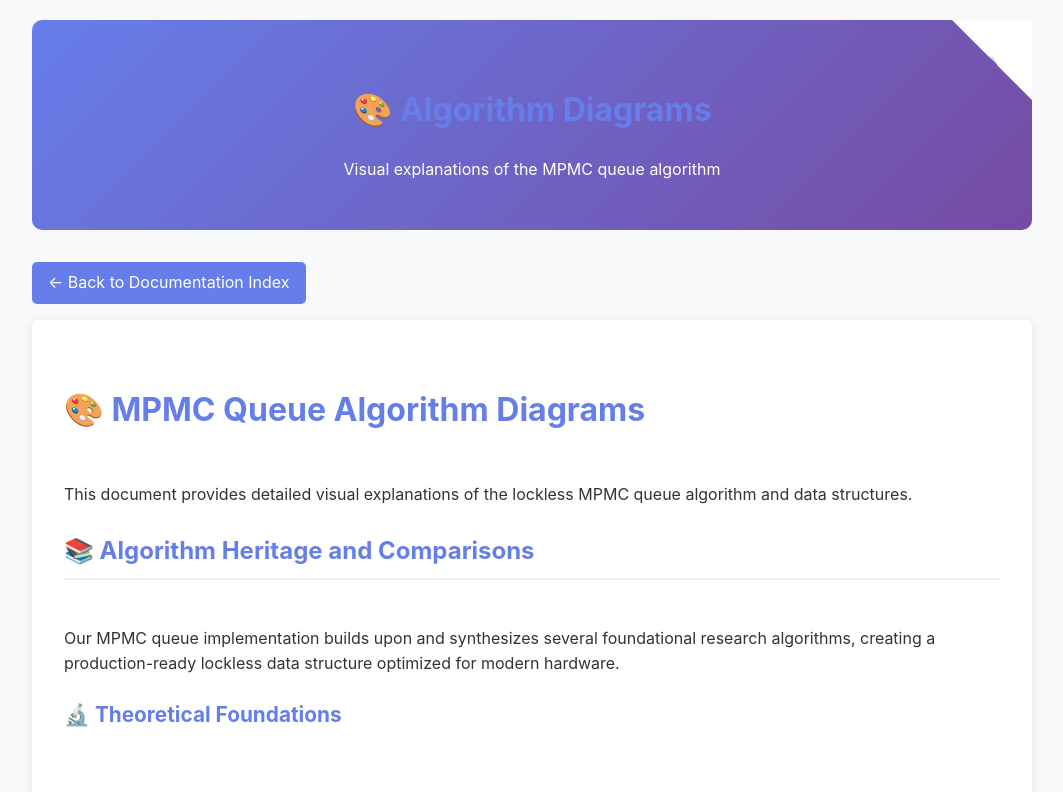
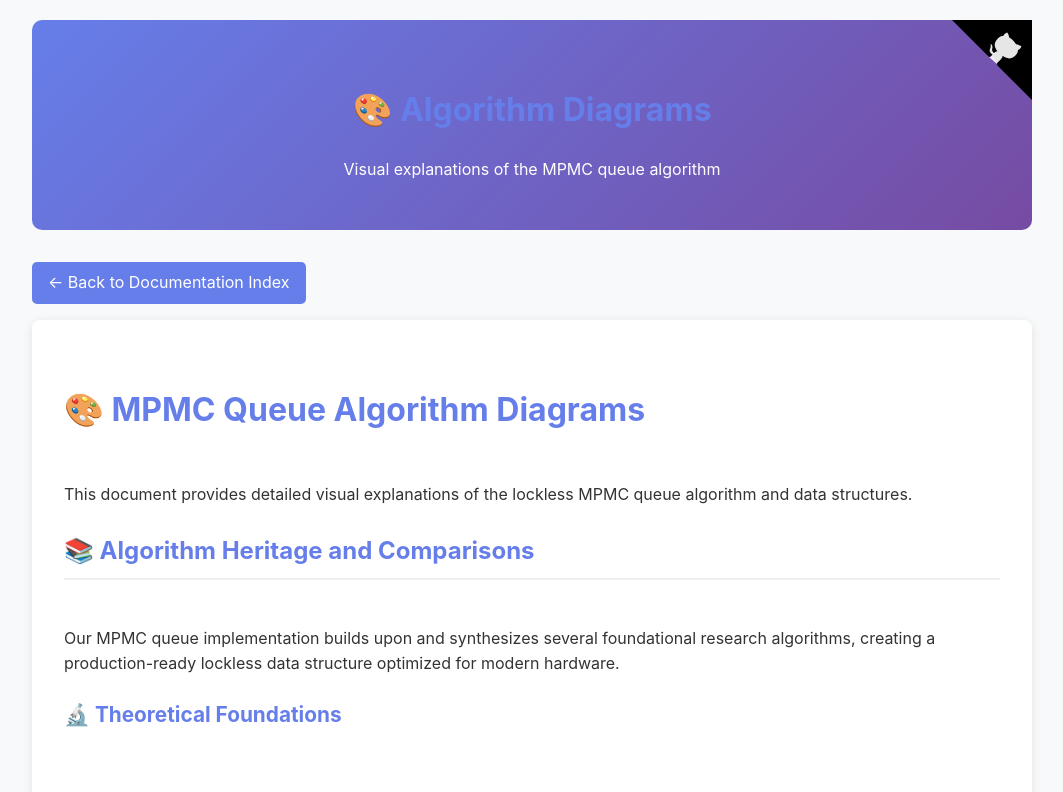
Before and after one commit to abbychau/mpmc-std, a plain HTML site: page docs/ALGORITHM_DIAGRAMS.html in a window 1280 px wide. Shown: the top 792 px of the page, without its empty margins (108-1171 px from the left). Drawn offline with Linux system fonts and the light colour scheme.

Commit message:
fix: Update GitHub corner SVG fill color for better visibility

```diff
--- a/docs/ALGORITHM_DIAGRAMS.html
+++ b/docs/ALGORITHM_DIAGRAMS.html
@@ -73,7 +73,7 @@
             overflow: hidden;
         }
         .github-corner svg {
-            fill: rgba(255, 255, 255, 0.8);
+            fill: rgba(255, 255, 255, 0.9);
             color: #667eea;
             position: absolute;
             top: 0;
@@ -103,7 +103,7 @@
     <div class="header">
         <a href="https://github.com/abbychau/mpmc-std" class="github-corner" target="_blank" rel="noopener noreferrer">
             <svg xmlns="http://www.w3.org/2000/svg" width="80" height="80" viewBox="0 0 250 250" fill="#151513" style="position: absolute; top: 0; right: 0">
-            <path d="M0 0l115 115h15l12 27 108 108V0z" fill="#fff"/>
+            <path d="M0 0l115 115h15l12 27 108 108V0z" fill="#000"/>
             <path class="octo-arm" d="M128 109c-15-9-9-19-9-19 3-7 2-11 2-11-1-7 3-2 3-2 4 5 2 11 2 11-3 10 5 15 9 16" style="-webkit-transform-origin: 130px 106px; transform-origin: 130px 106px"/>
             <path class="octo-body" d="M115 115s4 2 5 0l14-14c3-2 6-3 8-3-8-11-15-24 2-41 5-5 10-7 16-7 1-2 3-7 12-11 0 0 5 3 7 16 4 2 8 5 12 9s7 8 9 12c14 3 17 7 17 7-4 8-9 11-11 11 0 6-2 11-7 16-16 16-30 10-41 2 0 3-1 7-5 11l-12 11c-1 1 1 5 1 5z"/>
             </svg>
```
Also changed, not shown: docs/IMPLEMENTATION_NOTES.html (+2 -2 lines), docs/index.html (+2 -2 lines), 1 other file.
